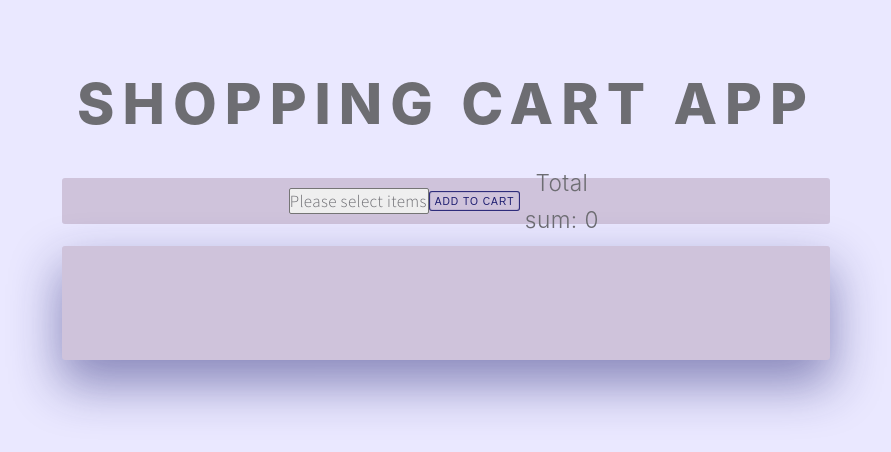
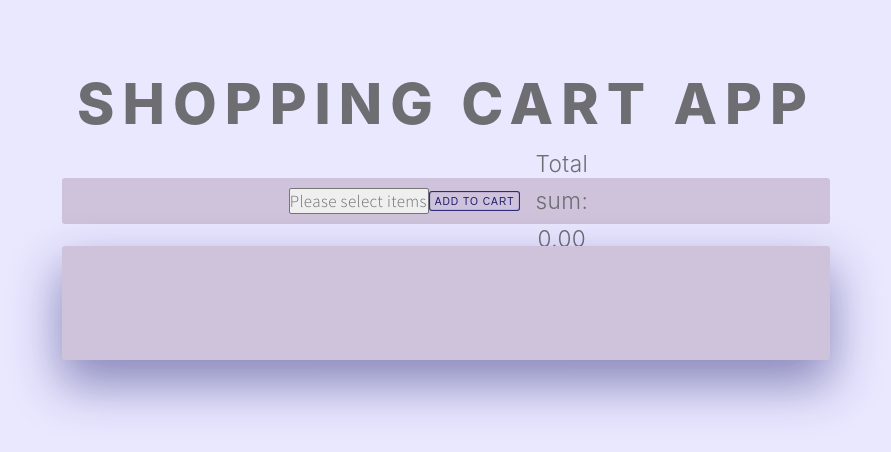
Before and after one commit to mychi15/React_shopping_cart, a React (Create React App) app: page / in a window 1280 px wide. Shown: the top 452 px of the page, without its empty margins (194-1085 px from the left). Built offline with nearby package versions, Linux system fonts and the light colour scheme.

Commit message:
fix sum overflow

```diff
--- a/src/Components/Menu.js
+++ b/src/Components/Menu.js
@@ -39,7 +39,7 @@ class Menu extends Component {
                     })}
                 </select>
                 <button onClick={this.onClickHandler}>Add to Cart</button>
-                <span>Total sum: {this.state.sum}</span>
+                <span>Total sum: {this.state.sum.toFixed(2)}</span>
             </div>
         )
     }
```
